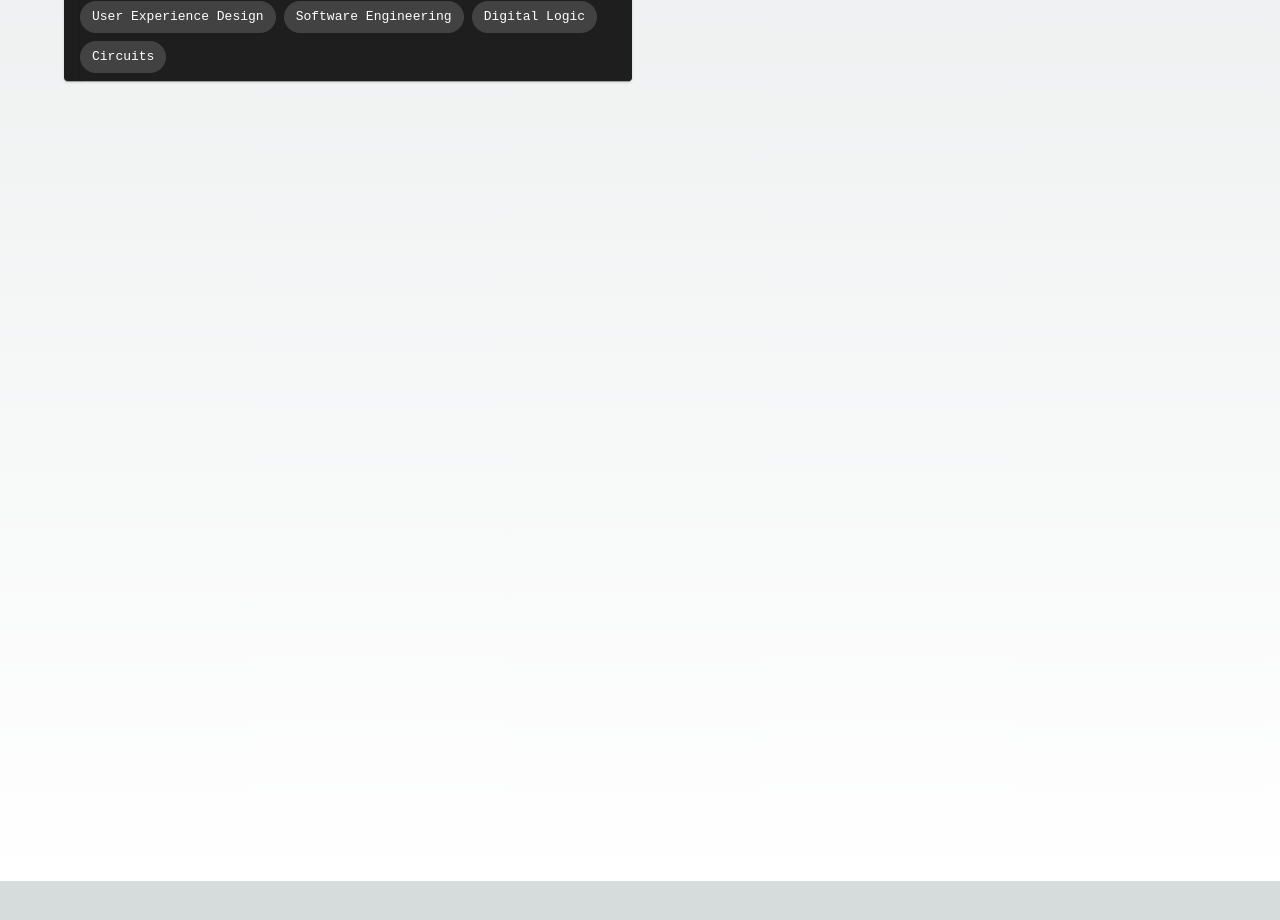
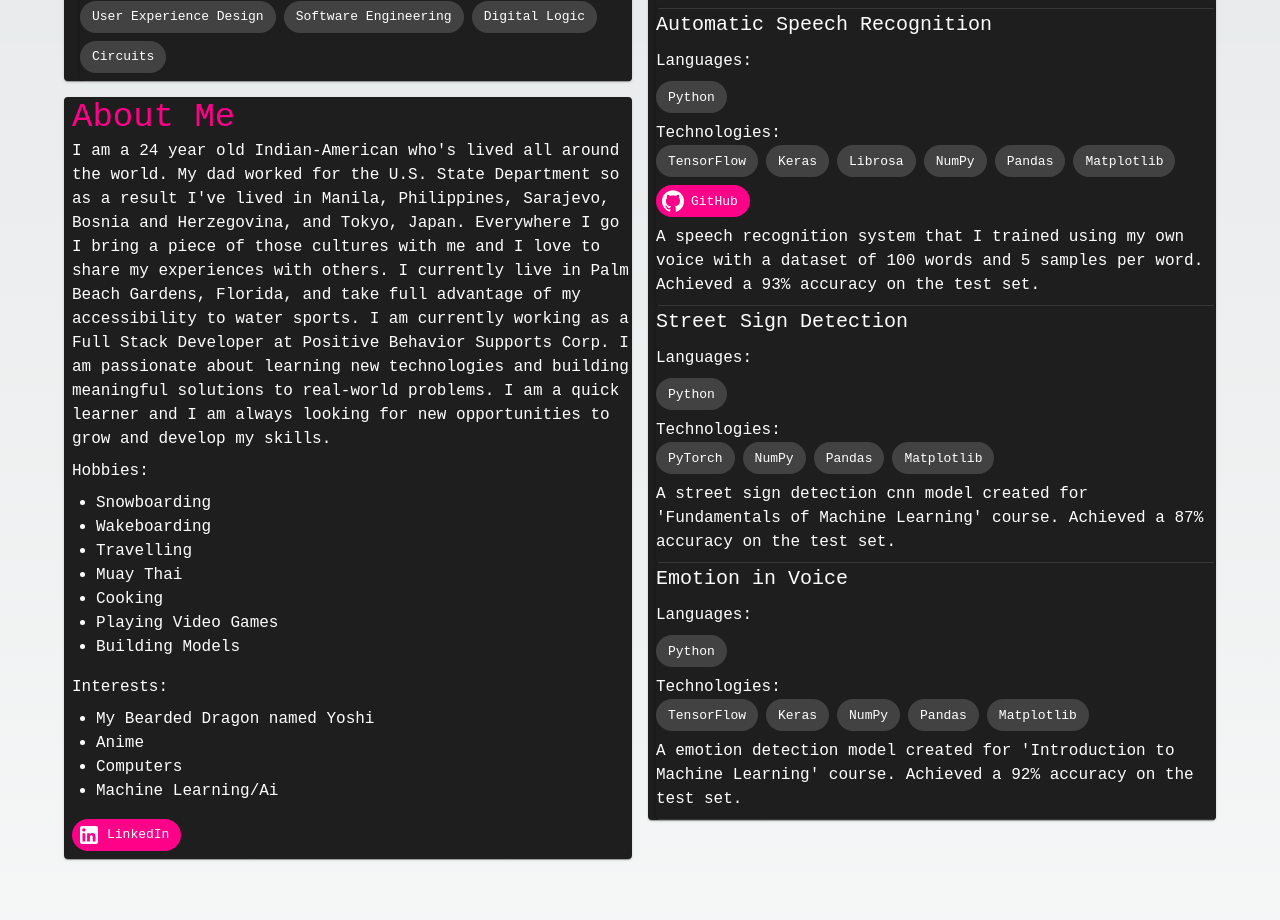
Before and after one commit to vyasa1999/portfolio, a Next.js app: page / in a window 1280 px wide. Shown: the part 1420-2340 px from the top of the page. Before the commit the page ends 2301 px from the top, so only its background shows below. Built offline with nearby package versions, Linux system fonts and the light colour scheme.

Commit message:
added about me and projects

```diff
--- /dev/null
+++ b/src/components/index/AboutMe.tsx
@@ -0,0 +1,61 @@
+import { Interest } from "@/types/Interest";
+
+import {
+    Card,
+    Typography,
+    Chip
+} from '@mui/material';
+import LinkedInIcon from '@mui/icons-material/LinkedIn';
+interface AboutMeProps {
+    interest: Interest
+}
+export default function AboutMe({ interest }: AboutMeProps) {
+    return (
+        <Card>
+            <Typography variant={'h4'} sx={{ ml: 1 }} color='primary'>
+                About Me
+            </Typography>
+            <Typography sx={{ ml: 1, mb: 1 }}>
+                {interest.aboutMe}
+            </Typography>
+            <Typography sx={{ ml: 1, mb: 1 }}>
+                Hobbies:
+            </Typography>
+            <ul style={{ marginLeft: '2rem', marginBottom: '1rem' }}>
+                {interest.hobbies.map((hobby, key) => {
+                    return (
+                        <li key={key}>
+                            <Typography>
+                                {hobby}
+                            </Typography>
+                        </li>
+                    )
+                })}
+            </ul>
+            <Typography sx={{ ml: 1, mb: 1 }}>
+                Interests:
+            </Typography>
+            <ul style={{ marginLeft: '2rem', marginBottom: '1rem' }}>
+                {interest.interests.map((interest, key) => {
+                    return (
+                        <li key={key}>
+                            <Typography>
+                                {interest}
+                            </Typography>
+                        </li>
+                    )
+                }
+                )}
+            </ul>
+            <Chip
+                component='a'
+                href={interest.linkedIn}
+                icon={<LinkedInIcon />}
+                label={'LinkedIn'}
+                sx={{ mb: 1, ml: 1 }}
+                clickable
+                color='primary'
+            />
+        </Card >
+    )
+}
--- /dev/null
+++ b/src/components/index/project/Project.tsx
@@ -0,0 +1,25 @@
+import { Project } from "@/types/Project";
+import ProjectBody from "@/components/index/project/ProjectBody";
+import {
+    Card,
+    Typography,
+} from '@mui/material';
+
+interface ProjectsProps {
+    projects: Project[]
+}
+
+export default function Projects({ projects }: ProjectsProps) {
+    return (
+        <Card>
+            <Typography variant={'h4'} sx={{ ml: 1 }} color='primary'>
+                Projects
+            </Typography>
+            {projects.map((project, index) => {
+                return (
+                    <ProjectBody key={index} project={project} />
+                )
+            })}
+        </Card>
+    )
+}
--- /dev/null
+++ b/src/components/index/project/ProjectBody.tsx
@@ -0,0 +1,54 @@
+import { Project } from "@/types/Project";
+
+import {
+    Card,
+    Typography,
+    Chip,
+    Divider
+} from "@mui/material";
+
+import GitHubIcon from '@mui/icons-material/GitHub';
+
+interface ProjectBodyProps {
+    project: Project
+}
+
+export default function ProjectBody({ project }: ProjectBodyProps) {
+    return (
+        <Card sx={{ ml: 1 }}>
+            <Typography variant='h6' sx={{ mb: 1 }}>
+                {project.name}
+            </Typography>
+            <Typography sx={{ mb: 1 }}> Languages: </Typography>
+            {project.languages.map((language, key) => {
+                return (
+                    <Chip key={key} label={language} sx={{ mr: 1, mb: 1 }} />
+                )
+            })}
+            <Typography> Technologies: </Typography>
+            {project.technologies.map((technology, key) => {
+                return (
+                    <Chip key={key} label={technology} sx={{ mr: 1, mb: 1 }} />
+                )
+            })}
+            <br />
+            {project.github == null ? null : (
+
+                <Chip
+                    component='a'
+                    href={project.github}
+                    icon={<GitHubIcon />}
+                    label={'GitHub'}
+                    sx={{ mb: 1 }}
+                    clickable
+                    color='primary'
+                />
+            )}
+            <Typography sx={{ mb: 1 }}>
+                {project.description}
+            </Typography>
+            <Divider />
+
+        </Card>
+    )
+}
--- a/src/pages/index.tsx
+++ b/src/pages/index.tsx
@@ -3,7 +3,7 @@ import Image from 'next/image'
 import { Inter } from '@next/font/google'
 import styles from '@/styles/Home.module.css'
 
-import { Grid } from '@mui/material';
+import { Grid, Box } from '@mui/material';
 import { createTheme, ThemeProvider } from '@mui/material/styles';
 import { styled } from '@mui/material/styles';
 import Timeline from '@mui/lab/Timeline';
@@ -20,6 +20,10 @@ import { Experience } from '@/types/Experience'
 import Work from '@/components/index/work/Work'
 import { Education } from '@/types/Education'
 import Schooling from '@/components/index/Schooling'
+import { Project } from '@/types/Project'
+import Projects from '@/components/index/project/Project';
+import { Interest } from '@/types/Interest'
+import AboutMe from '@/components/index/AboutMe';
 const inter = Inter({ subsets: ['latin'] })
 const theme = createTheme({
   typography: {
@@ -141,6 +145,45 @@ const Education: Education[] = [{
   gpa: "3.23",
   courses: ['Data Structures and Algorithms', 'Operating Systems', 'Digital Design', 'Fundamentals of Machine Learning', 'User Experience Design', 'Software Engineering', 'Digital Logic', 'Circuits']
 }];
+
+const Project: Project[] = [
+  {
+    name: 'This Website',
+    description: 'My personal website and portfolio to display my work and experience, deployed on Vercel.',
+    languages: ['TypeScript'],
+    technologies: ['Next.js', 'React', 'Material UI', 'Vercel'],
+    github: 'https://github.com/vyasa1999/portfolio'
+  },
+  {
+    name: 'Automatic Speech Recognition',
+    description: 'A speech recognition system that I trained using my own voice with a dataset of 100 words and 5 samples per word. Achieved a 93% accuracy on the test set.',
+    languages: ['Python'],
+    technologies: ['TensorFlow', 'Keras', 'Librosa', 'NumPy', 'Pandas', 'Matplotlib'],
+    github: 'https://github.com/vyasa1999/ASR'
+  },
+  {
+    name: 'Street Sign Detection',
+    description: 'A street sign detection cnn model created for \'Fundamentals of Machine Learning\' course. Achieved a 87% accuracy on the test set.',
+    languages: ['Python'],
+    technologies: ['PyTorch', 'NumPy', 'Pandas', 'Matplotlib'],
+    github: null
+  },
+  {
+    name: 'Emotion in Voice',
+    description: 'A emotion detection model created for \'Introduction to Machine Learning\' course. Achieved a 92% accuracy on the test set.',
+    languages: ['Python'],
+    technologies: ['TensorFlow', 'Keras', 'NumPy', 'Pandas', 'Matplotlib'],
+    github: null
+  }
+]
+const Interest: Interest = {
+  aboutMe: `I am a 24 year old Indian-American who's lived all around the world. My dad worked for the U.S. State Department so as a result I've lived in Manila, Philippines, Sarajevo, Bosnia and Herzegovina, and Tokyo, Japan. Everywhere I go I bring a piece of those cultures with me and I love to share my experiences with others. I currently live in Palm Beach Gardens, Florida, and take full advantage of my accessibility to water sports. I am currently working as a Full Stack Developer at Positive Behavior Supports Corp. I am passionate about learning new technologies and building meaningful solutions to real-world problems. I am a quick learner and I am always looking for new opportunities to grow and develop my skills.`,
+  hobbies: ['Snowboarding', 'Wakeboarding', 'Travelling', 'Muay Thai', 'Cooking', 'Playing Video Games', 'Building Models'],
+  interests: ['My Bearded Dragon named Yoshi', 'Anime', 'Computers', 'Machine Learning/Ai'],
+  linkedIn: 'https://www.linkedin.com/in/ash-vyas-098aa8178/'
+}
+
+
 export default function Home() {
 
   return (
@@ -161,6 +204,11 @@ export default function Home() {
               </Grid>
               <Grid item xs={12} md={6}>
                 <Schooling education={Education} />
+                <Box style={{ height: '1rem' }}></Box>
+                <AboutMe interest={Interest} />
+              </Grid>
+              <Grid item xs={12} md={6}>
+                <Projects projects={Project} />
               </Grid>
             </Grid>
           </div>
--- /dev/null
+++ b/src/types/Interest.tsx
@@ -0,0 +1,6 @@
+export type Interest = {
+    aboutMe: string,
+    hobbies: string[],
+    interests: string[],
+    linkedIn: string,
+}
--- /dev/null
+++ b/src/types/Project.tsx
@@ -0,0 +1,7 @@
+export type Project = {
+    name: string,
+    description: string,
+    languages: string[],
+    technologies: string[],
+    github: string | null
+}
```
